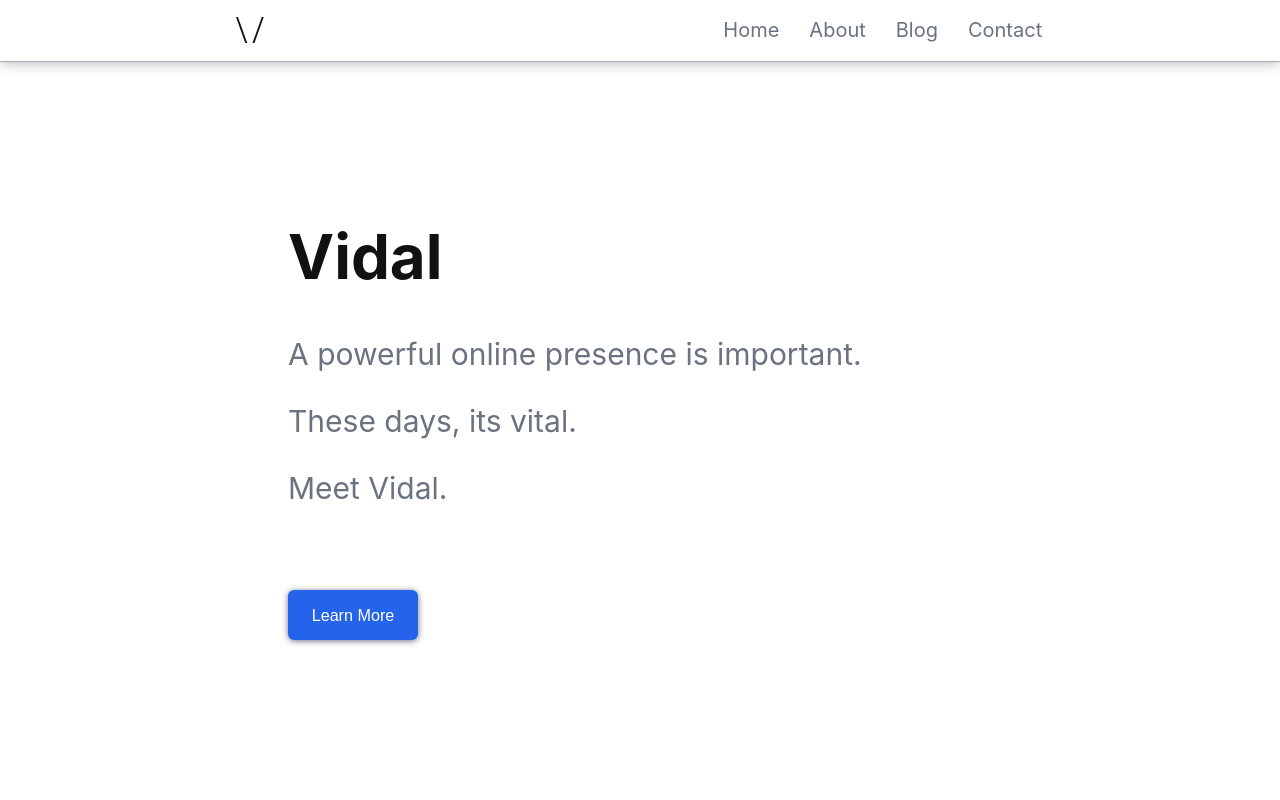
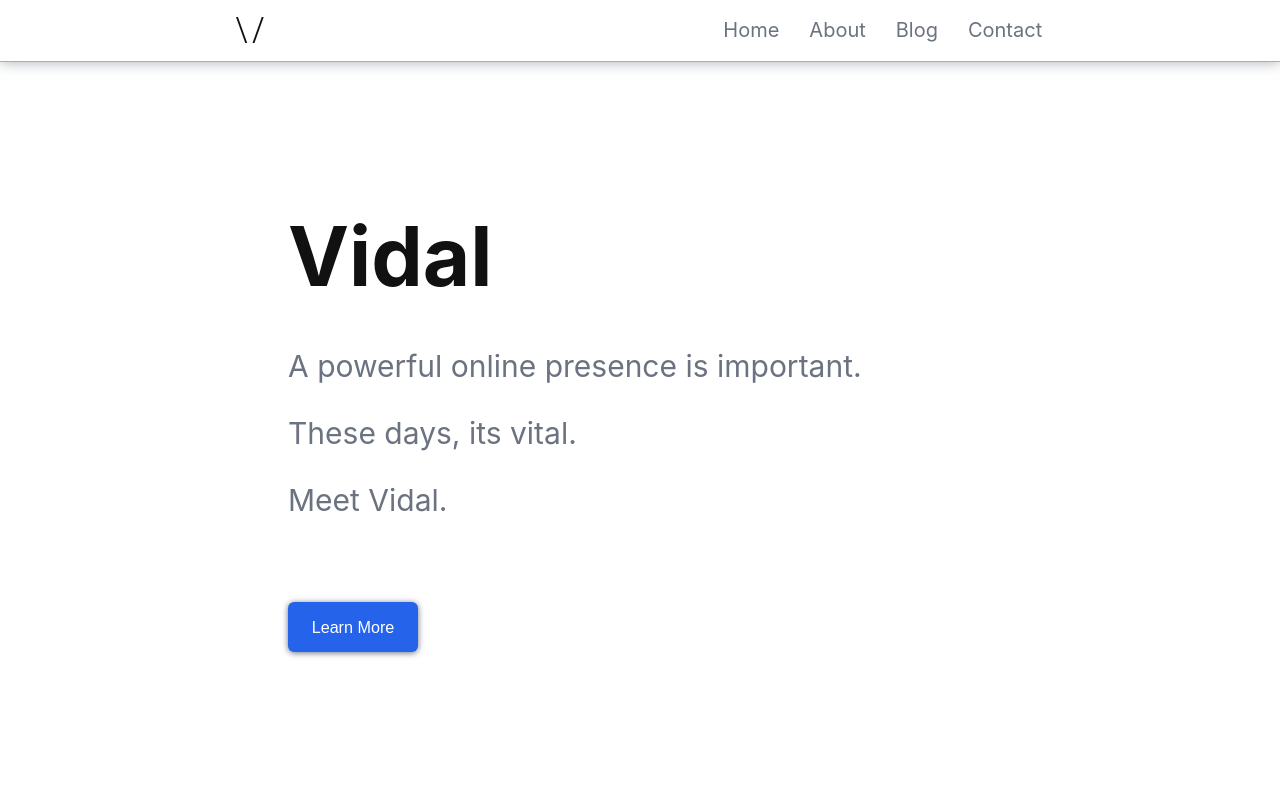
Before and after one commit to raglandc/vidal-production, a Next.js app: page / in a window 1280 px wide. Shown: the top 800 px of the page. Built offline with nearby package versions, Linux system fonts and the light colour scheme.

Commit message:
saving all changes for the night on modal work. Consider signiture idea for about page

```diff
--- a/components/layout/footer/Footer.module.css
+++ b/components/layout/footer/Footer.module.css
@@ -14,3 +14,7 @@
 .copy {
   font-size: 1.618rem;
 }
+
+.sig {
+  margin: 0.618rem auto;
+}
--- a/components/sections/HomePageSections/BannerSection.module.css
+++ b/components/sections/HomePageSections/BannerSection.module.css
@@ -19,7 +19,7 @@
 .title {
   margin: 0 0 1rem 0;
   color: #111;
-  font-size: 6.18rem;
+  font-size: 8.18rem;
   opacity: 1;
   transition: opacity 1618ms ease-in, transform 1000ms ease-out;
 }
```
